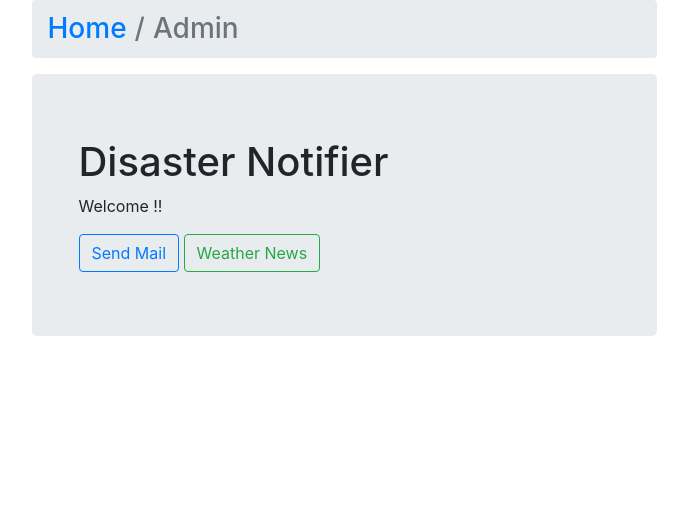
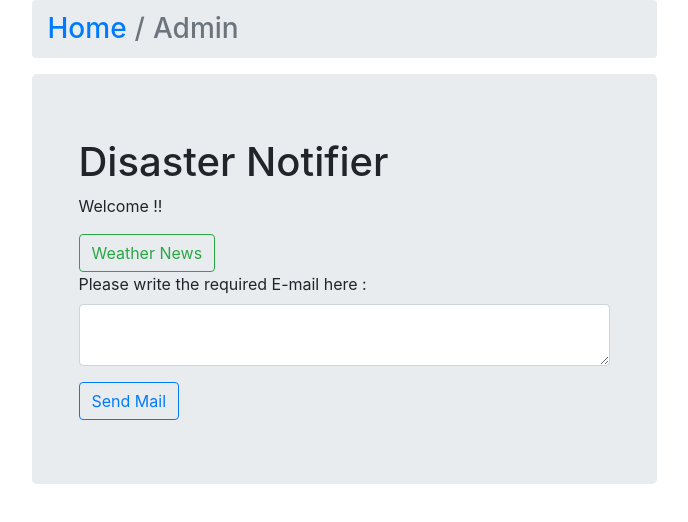
Before and after one commit to kagehina919/Disaster-Management, a React (Create React App) app in the folder frontend/: page /admin in a window 1280 px wide. Shown: the top 522 px of the page, without its empty margins (296-984 px from the left). Built offline with nearby package versions, Linux system fonts and the light colour scheme.

Commit message:
Mail options added for admin

```diff
--- a/frontend/src/components/admin.js
+++ b/frontend/src/components/admin.js
@@ -1,5 +1,5 @@
 import React, { Component } from 'react';
-import { Jumbotron, Container, Breadcrumb, BreadcrumbItem } from 'reactstrap';
+import { Jumbotron, Container, Breadcrumb, BreadcrumbItem, Form, FormGroup, Input, Label } from 'reactstrap';
 import { Button } from 'reactstrap';
 
 class admin extends Component {
@@ -18,8 +18,14 @@ class admin extends Component {
                 <Container>
                 <h1>Disaster Notifier</h1>
                 <p>Welcome !!</p>
-                <Button outline color="primary" >Send Mail</Button>{' '}
                 <Button outline color="success" href="http://www.imd.gov.in/Welcome%20To%20IMD/Welcome.php" >Weather News</Button>{' '}
+                <Form>
+                    <FormGroup>
+                        <Label for="exampleText">Please write the required E-mail here :</Label>
+                        <Input type="textarea" name="text" id="exampleText" />
+                    </FormGroup>
+                    <Button outline color="primary" >Send Mail</Button>{' '}
+                </Form>
                 </Container>
                 </Jumbotron>
             </div>
--- a/frontend/src/components/login.js
+++ b/frontend/src/components/login.js
@@ -1,6 +1,7 @@
 import React, { Component } from 'react';
 import { Button, Form, FormGroup, Label, Input, Breadcrumb, BreadcrumbItem } from 'reactstrap';
 import { Redirect } from 'react-router-dom';
+
 
 class Login extends Component {
   constructor(props) {
@@ -52,7 +53,6 @@ class Login extends Component {
     this.setState({
       form_data: {}
     });
-    return <Redirect to='/register' />
   }
 
 
@@ -74,10 +74,7 @@ class Login extends Component {
             <FormGroup className="mb-2 mr-sm-2 mb-sm-0">
               <Input type="password" name="password" id="examplePassword" placeholder="Password" onChange={this.onChangePassword} value={this.state.form_data.password} />
             </FormGroup>
-            <div>
-              {this.renderRedirect()}
-              <Button color="primary" onClick={this.setRedirect} >Submit</Button>
-            </div>
+            <Button color="success" onClick={this.setRedirect} >Log in</Button>
           </Form>
         </div>
         <div class="col"></div>
```
